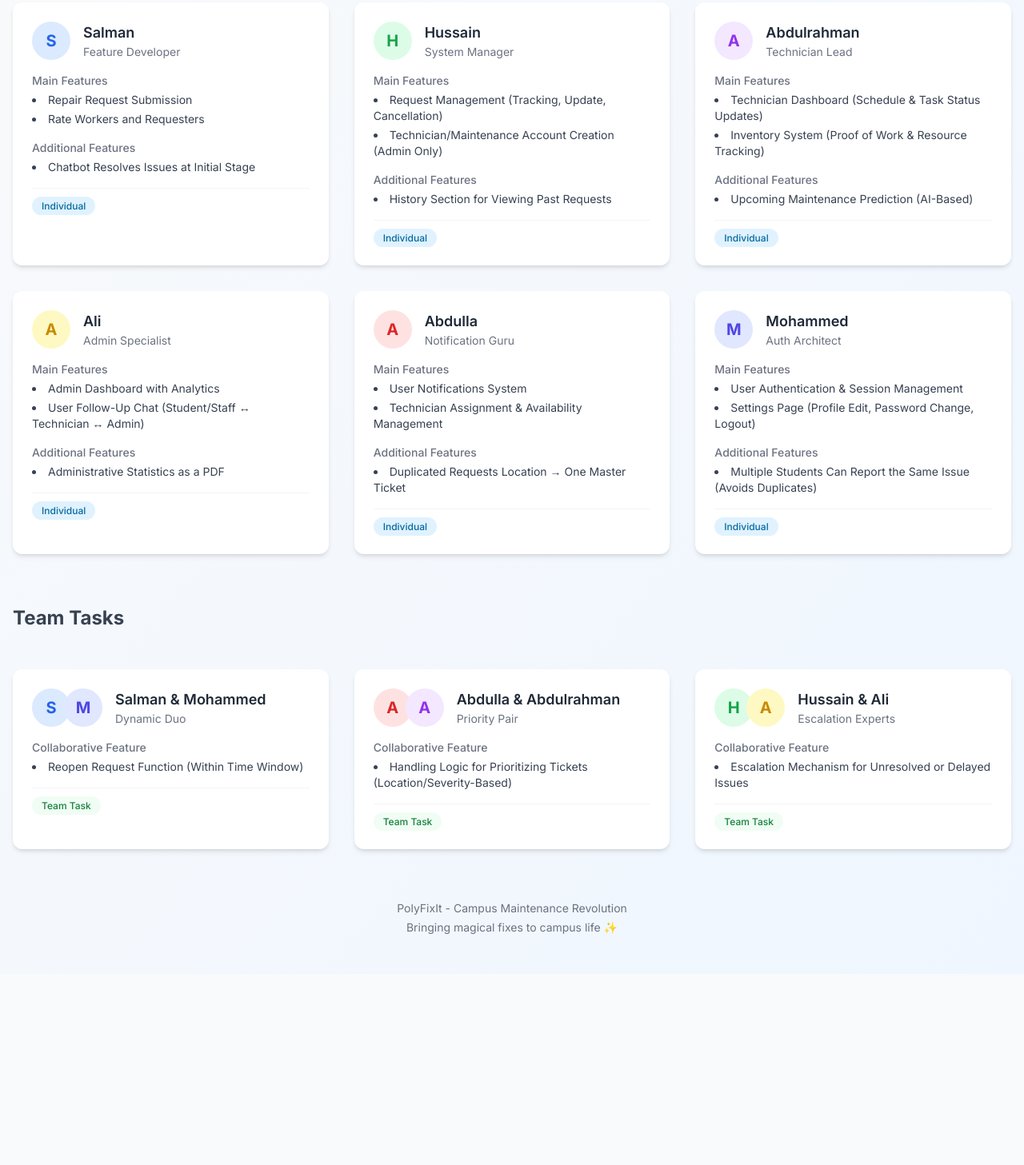
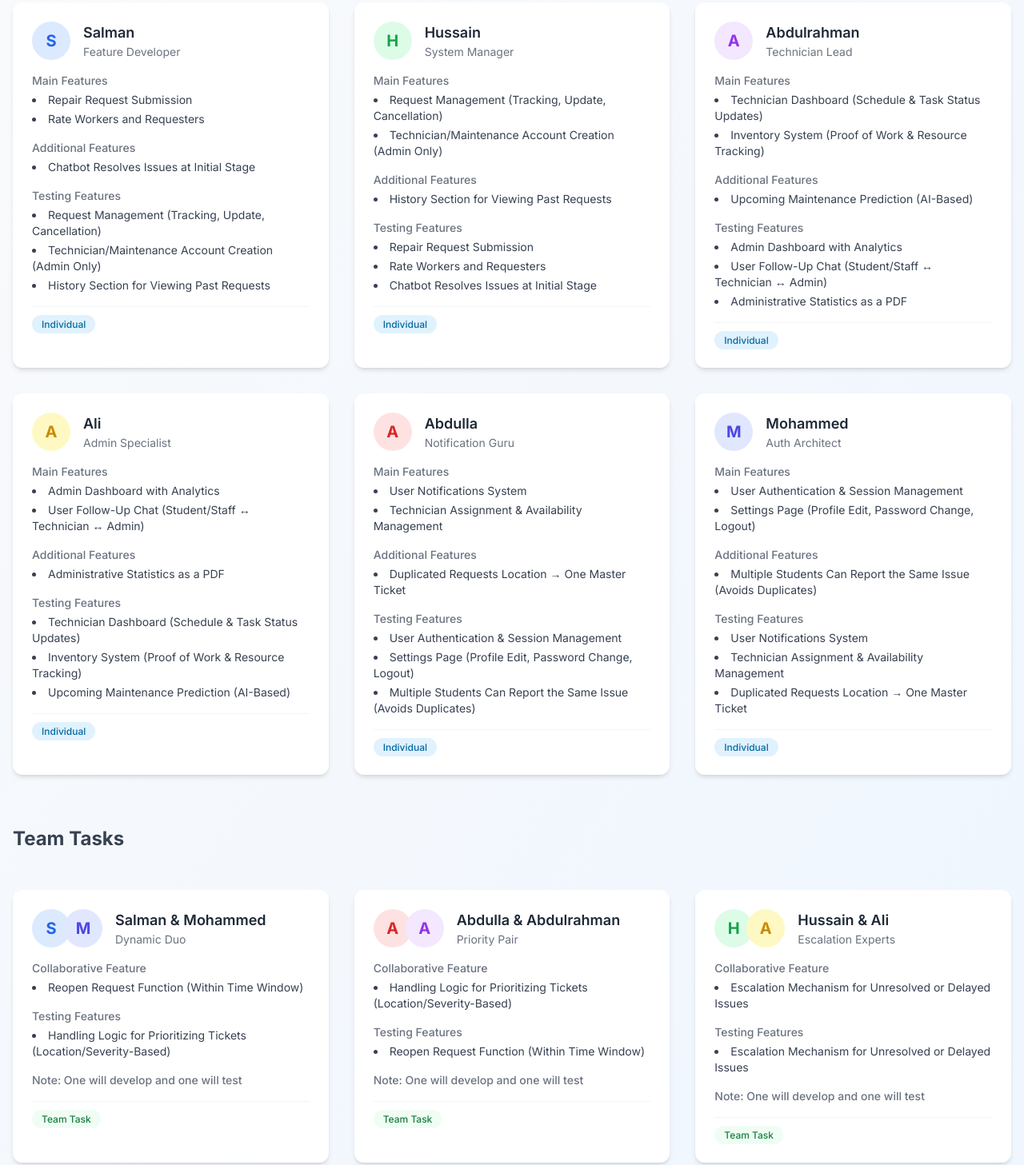
Before and after one commit to Mjhumaidan16/Poly_FixIt, a plain HTML site: page index.html in a window 1280 px wide. Shown: the part 309-1766 px from the top of the page at 80% size. Before the commit the page ends 1527 px from the top, so only its background shows below. Drawn offline with nearby package versions, Linux system fonts and the light colour scheme.

Commit message:
Update index.html
Added the Testing Features

```diff
--- a/index.html
+++ b/index.html
@@ -76,6 +76,14 @@
                                 <li>Chatbot Resolves Issues at Initial Stage</li>
                             </ul>
                         </div>
+                        <div>
+                            <h4 class="text-sm font-medium text-gray-500 mb-1">Testing Features</h4>
+                            <ul class="list-disc list-inside text-sm text-gray-700 space-y-1">
+                                <li>Request Management (Tracking, Update, Cancellation)</li>
+                                <li>Technician/Maintenance Account Creation (Admin Only)</li>
+                                <li>History Section for Viewing Past Requests</li>
+                            </ul>
+                        </div>
                         <div class="pt-2 border-t border-gray-100">
                             <span class="px-3 py-1 rounded-full tag-individual text-xs font-medium">Individual</span>
                         </div>
@@ -107,6 +115,14 @@
                             <h4 class="text-sm font-medium text-gray-500 mb-1">Additional Features</h4>
                             <ul class="list-disc list-inside text-sm text-gray-700 space-y-1">
                                 <li>History Section for Viewing Past Requests</li>
+                            </ul>
+                        </div>
+                        <div>
+                            <h4 class="text-sm font-medium text-gray-500 mb-1">Testing Features</h4>
+                            <ul class="list-disc list-inside text-sm text-gray-700 space-y-1">
+                                <li>Repair Request Submission</li>
+                                <li>Rate Workers and Requesters</li>
+                                <li>Chatbot Resolves Issues at Initial Stage</li>
                             </ul>
                         </div>
                         <div class="pt-2 border-t border-gray-100">
@@ -142,6 +158,14 @@
                                 <li>Upcoming Maintenance Prediction (AI-Based)</li>
                             </ul>
                         </div>
+                        <div>
+                            <h4 class="text-sm font-medium text-gray-500 mb-1">Testing Features</h4>
+                            <ul class="list-disc list-inside text-sm text-gray-700 space-y-1">
+                                <li>Admin Dashboard with Analytics</li>
+                                <li>User Follow-Up Chat (Student/Staff ↔ Technician ↔ Admin)</li>
+                                <li>Administrative Statistics as a PDF</li>
+                            </ul>
+                        </div>
                         <div class="pt-2 border-t border-gray-100">
                             <span class="px-3 py-1 rounded-full tag-individual text-xs font-medium">Individual</span>
                         </div>
@@ -173,6 +197,14 @@
                             <h4 class="text-sm font-medium text-gray-500 mb-1">Additional Features</h4>
                             <ul class="list-disc list-inside text-sm text-gray-700 space-y-1">
                                 <li>Administrative Statistics as a PDF</li>
+                            </ul>
+                        </div>
+                        <div>
+                            <h4 class="text-sm font-medium text-gray-500 mb-1">Testing Features</h4>
+                            <ul class="list-disc list-inside text-sm text-gray-700 space-y-1">
+                                <li>Technician Dashboard (Schedule & Task Status Updates)</li>
+                                <li>Inventory System (Proof of Work & Resource Tracking)</li>
+                                <li>Upcoming Maintenance Prediction (AI-Based)</li>
                             </ul>
                         </div>
                         <div class="pt-2 border-t border-gray-100">
@@ -208,6 +240,14 @@
                                 <li>Duplicated Requests Location → One Master Ticket</li>
                             </ul>
                         </div>
+                        <div>
+                            <h4 class="text-sm font-medium text-gray-500 mb-1">Testing Features</h4>
+                            <ul class="list-disc list-inside text-sm text-gray-700 space-y-1">
+                                <li>User Authentication & Session Management</li>
+                                <li>Settings Page (Profile Edit, Password Change, Logout)</li>
+                                <li>Multiple Students Can Report the Same Issue (Avoids Duplicates)</li>
+                            </ul>
+                        </div>
                         <div class="pt-2 border-t border-gray-100">
                             <span class="px-3 py-1 rounded-full tag-individual text-xs font-medium">Individual</span>
                         </div>
@@ -239,6 +279,14 @@
                             <h4 class="text-sm font-medium text-gray-500 mb-1">Additional Features</h4>
                             <ul class="list-disc list-inside text-sm text-gray-700 space-y-1">
                                 <li>Multiple Students Can Report the Same Issue (Avoids Duplicates)</li>
+                            </ul>
+                        </div>
+                        <div>
+                            <h4 class="text-sm font-medium text-gray-500 mb-1">Testing Features</h4>
+                            <ul class="list-disc list-inside text-sm text-gray-700 space-y-1">
+                                <li>User Notifications System</li>
+                                <li>Technician Assignment & Availability Management</li>
+                                <li>Duplicated Requests Location → One Master Ticket</li>
                             </ul>
                         </div>
                         <div class="pt-2 border-t border-gray-100">
@@ -273,6 +321,13 @@
                                 <li>Reopen Request Function (Within Time Window)</li>
                             </ul>
                         </div>
+                        <div>
+                            <h4 class="text-sm font-medium text-gray-500 mb-1">Testing Features</h4>
+                            <ul class="list-disc list-inside text-sm text-gray-700 space-y-1">
+                                <li>Handling Logic for Prioritizing Tickets (Location/Severity-Based)</li>
+                            </ul>
+                        </div>
+                         <h4 class="text-sm font-medium text-gray-500 mb-1">Note: One will develop and one will test</h4>
                         <div class="pt-2 border-t border-gray-100">
                             <span class="px-3 py-1 rounded-full tag-duo text-xs font-medium">Team Task</span>
                         </div>
@@ -304,6 +359,13 @@
                                 <li>Handling Logic for Prioritizing Tickets (Location/Severity-Based)</li>
                             </ul>
                         </div>
+                        <div>
+                            <h4 class="text-sm font-medium text-gray-500 mb-1">Testing Features</h4>
+                            <ul class="list-disc list-inside text-sm text-gray-700 space-y-1">
+                                <li>Reopen Request Function (Within Time Window)</li>
+                            </ul>
+                        </div>
+                         <h4 class="text-sm font-medium text-gray-500 mb-1">Note: One will develop and one will test</h4>
                         <div class="pt-2 border-t border-gray-100">
                             <span class="px-3 py-1 rounded-full tag-duo text-xs font-medium">Team Task</span>
                         </div>
@@ -335,6 +397,13 @@
                                 <li>Escalation Mechanism for Unresolved or Delayed Issues</li>
                             </ul>
                         </div>
+                        <div>
+                            <h4 class="text-sm font-medium text-gray-500 mb-1">Testing Features</h4>
+                            <ul class="list-disc list-inside text-sm text-gray-700 space-y-1">
+                                <li>Escalation Mechanism for Unresolved or Delayed Issues</li>
+                            </ul>
+                        </div>
+                         <h4 class="text-sm font-medium text-gray-500 mb-1">Note: One will develop and one will test</h4>
                         <div class="pt-2 border-t border-gray-100">
                             <span class="px-3 py-1 rounded-full tag-duo text-xs font-medium">Team Task</span>
                         </div>
```
